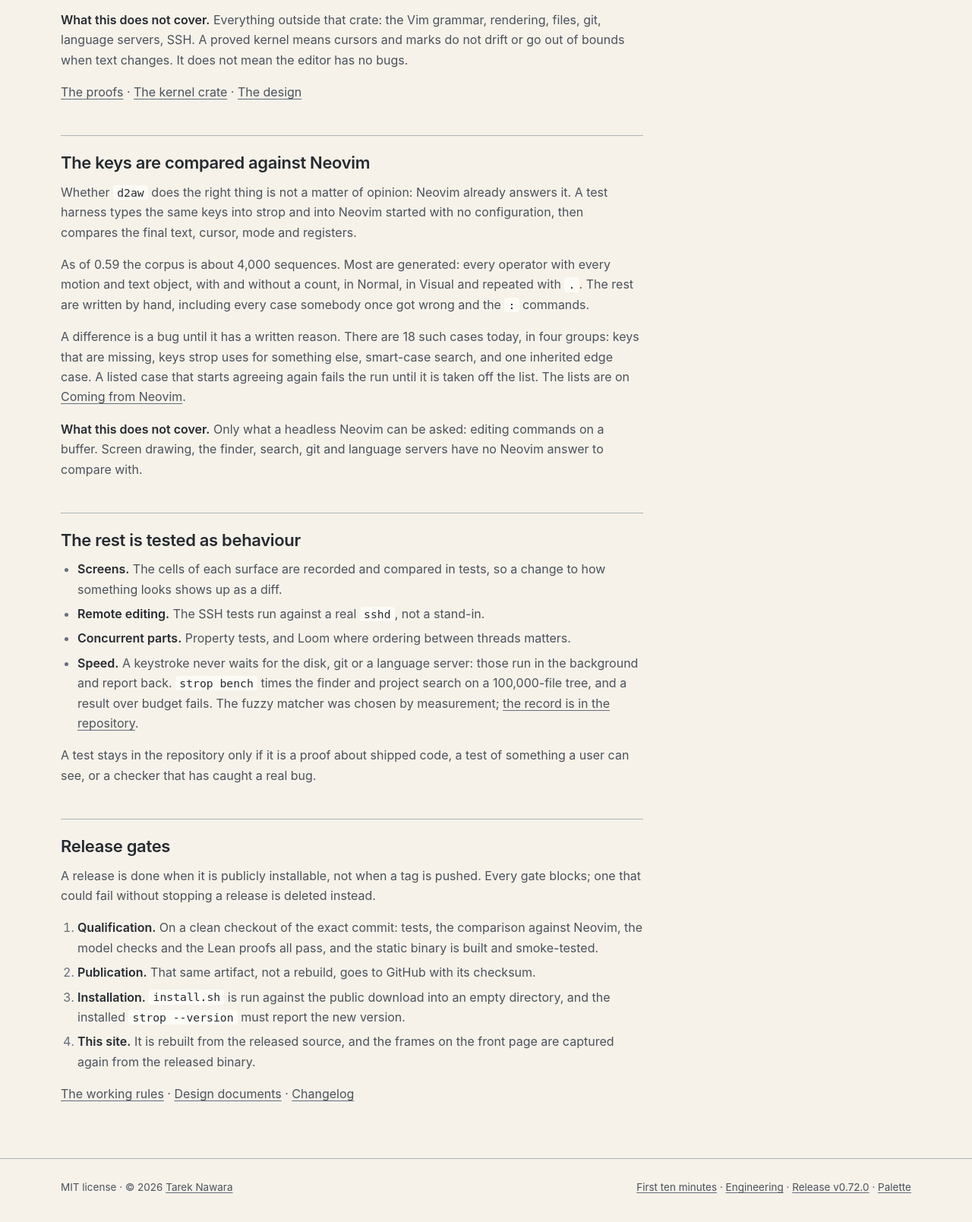
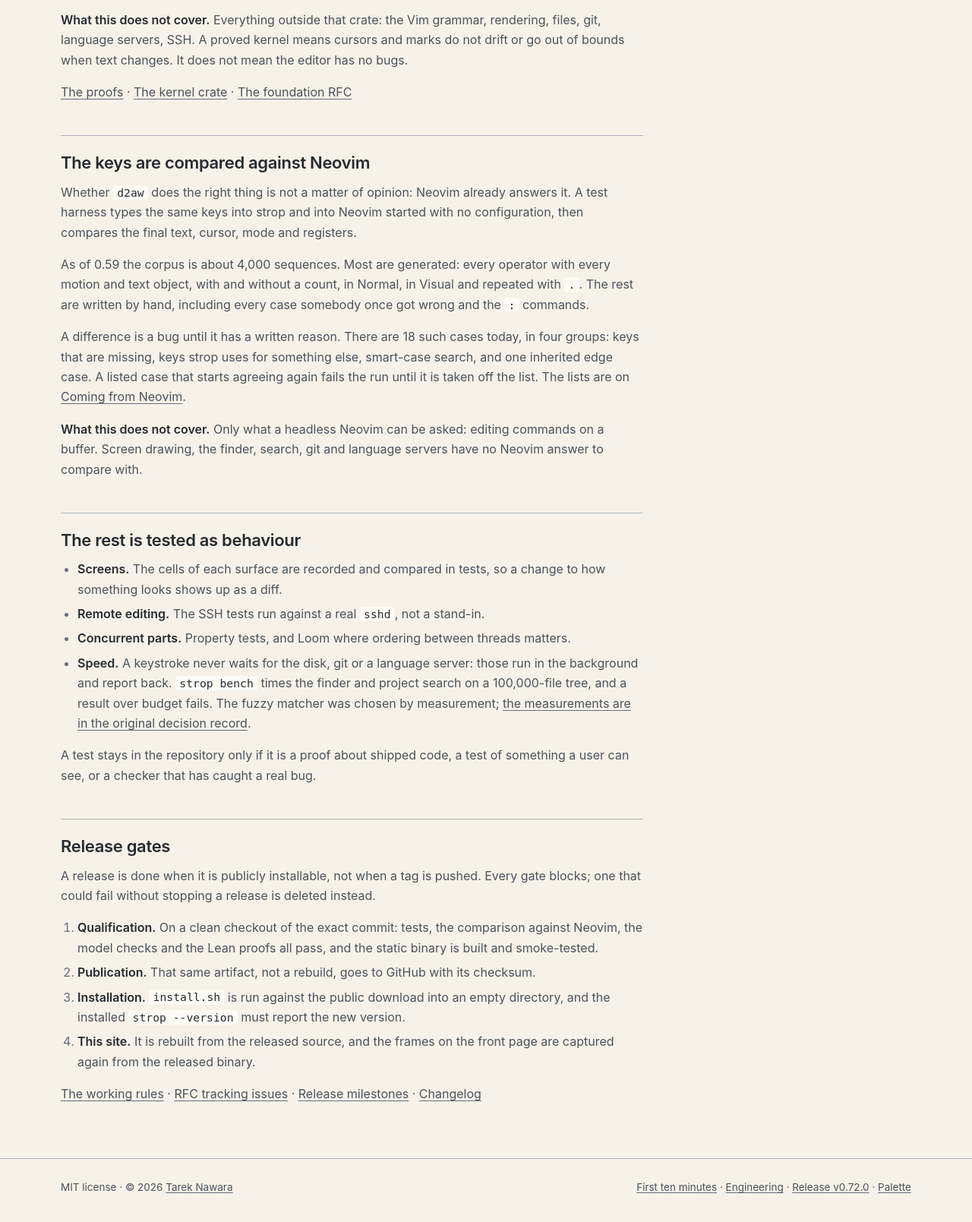
Before and after one commit to stropdev/stropdev.github.io, a plain HTML site: page engineering.html in a window 1280 px wide. Shown: the part 1494-3103 px from the top of the page at 76% size. Drawn offline with Linux system fonts and the light colour scheme.

Commit message:
Point engineering readers to Strop RFCs and release milestones
- Replace the two links to the retired plan directory and keep the original picker measurements reachable.
- Resolve dated RFC links in user docs without publishing the design archive as user documentation.

```diff
--- a/engineering.html
+++ b/engineering.html
@@ -46,7 +46,7 @@
     <ul class="claims"><li>vacant_spec</li><li>holds_spec</li><li>find_spec</li><li>retire_spec</li><li>find_after_retire</li><li>touch_spec</li><li>selects_spec</li><li>victim_spec</li><li>place_spec</li><li>total_cost_le</li><li>placed_bounded</li><li>placed_entries</li><li>find_after_place</li><li>place_evicts_oldest</li><li>map_position_spec</li><li>mapSpec_monotone</li><li>mapSpec_in_bounds</li><li>validate_batch_spec</li><li>map_through_edits_spec</li><li>map_through_edits_monotone</li><li>map_through_edits_composition</li><li>consecutive_of_batchOk</li><li>map_span_spec</li><li>map_span_keeps_order</li><li>keep_disjoint_spec</li><li>admits_spec</li><li>source_edit_spec</li><li>toSource_in_span</li><li>source_edit_commutes</li><li>next_generation_spec</li><li>index_for_len_spec</li><li>project_spec</li><li>cover_spec</li><li>uncover_spec</li><li>replace_window_spec</li><li>clip_spec</li><li>minimum_spec</li><li>total_spec</li><li>share_spec</li><li>tile_spec</li><li>tile_in_bounds</li><li>tile_exact</li><li>tile_minimum</li><li>tile_fair</li><li>tile_fair_leaves</li></ul>
     <p>Two things keep the proofs from being decoration. Each theorem has a mutant: a deliberately broken copy of the code that must make its proof fail, or the gate fails. And an audit lists the axioms every theorem depends on and accepts only Lean's standard three.</p>
     <p><strong>What this does not cover.</strong> Everything outside that crate: the Vim grammar, rendering, files, git, language servers, SSH. A proved kernel means cursors and marks do not drift or go out of bounds when text changes. It does not mean the editor has no bugs.</p>
-    <p class="links"><a href="https://github.com/stropdev/strop/tree/main/proofs">The proofs</a> · <a href="https://github.com/stropdev/strop/tree/main/crates/strop-kernel">The kernel crate</a> · <a href="https://github.com/stropdev/strop/blob/main/plans/0086-verified-foundation.md">The design</a></p>
+    <p class="links"><a href="https://github.com/stropdev/strop/tree/main/proofs">The proofs</a> · <a href="https://github.com/stropdev/strop/tree/main/crates/strop-kernel">The kernel crate</a> · <a href="https://github.com/stropdev/strop/blob/62c3e0c9a84380ff115e95862e3e25190383baf8/docs/rfcs/2026-11-09-verified-foundation.md">The foundation RFC</a></p>
 
     <h2 id="keys">The keys are compared against Neovim</h2>
     <p>Whether <code>d2aw</code> does the right thing is not a matter of opinion: Neovim already answers it. A test harness types the same keys into strop and into Neovim started with no configuration, then compares the final text, cursor, mode and registers.</p>
@@ -59,7 +59,7 @@
       <li><strong>Screens.</strong> The cells of each surface are recorded and compared in tests, so a change to how something looks shows up as a diff.</li>
       <li><strong>Remote editing.</strong> The SSH tests run against a real <code>sshd</code>, not a stand-in.</li>
       <li><strong>Concurrent parts.</strong> Property tests, and Loom where ordering between threads matters.</li>
-      <li><strong>Speed.</strong> A keystroke never waits for the disk, git or a language server: those run in the background and report back. <code>strop bench</code> times the finder and project search on a 100,000-file tree, and a result over budget fails. The fuzzy matcher was chosen by measurement; <a href="https://github.com/stropdev/strop/blob/main/docs/nucleo-decision.md">the record is in the repository</a>.</li>
+      <li><strong>Speed.</strong> A keystroke never waits for the disk, git or a language server: those run in the background and report back. <code>strop bench</code> times the finder and project search on a 100,000-file tree, and a result over budget fails. The fuzzy matcher was chosen by measurement; <a href="https://github.com/stropdev/strop/blob/f8ce3af5a6146f4e18118ad0085fef8718132cc9/docs/nucleo-decision.md">the measurements are in the original decision record</a>.</li>
     </ul>
     <p>A test stays in the repository only if it is a proof about shipped code, a test of something a user can see, or a checker that has caught a real bug.</p>
 
@@ -71,7 +71,7 @@
       <li><strong>Installation.</strong> <code>install.sh</code> is run against the public download into an empty directory, and the installed <code>strop --version</code> must report the new version.</li>
       <li><strong>This site.</strong> It is rebuilt from the released source, and the frames on the front page are captured again from the released binary.</li>
     </ol>
-    <p class="links"><a href="https://github.com/stropdev/strop/blob/main/AGENTS.md">The working rules</a> · <a href="https://github.com/stropdev/strop/blob/main/plans/STATUS.md">Design documents</a> · <a href="changelog.html">Changelog</a></p>
+    <p class="links"><a href="https://github.com/stropdev/strop/blob/main/AGENTS.md">The working rules</a> · <a href="https://github.com/stropdev/strop/issues?q=is%3Aissue+label%3Arfc">RFC tracking issues</a> · <a href="https://github.com/stropdev/strop/milestones">Release milestones</a> · <a href="changelog.html">Changelog</a></p>
   </div>
 </div>
 </main>
```
Also changed, not shown: src/engineering.html (+3 -3 lines), 2 other files.
